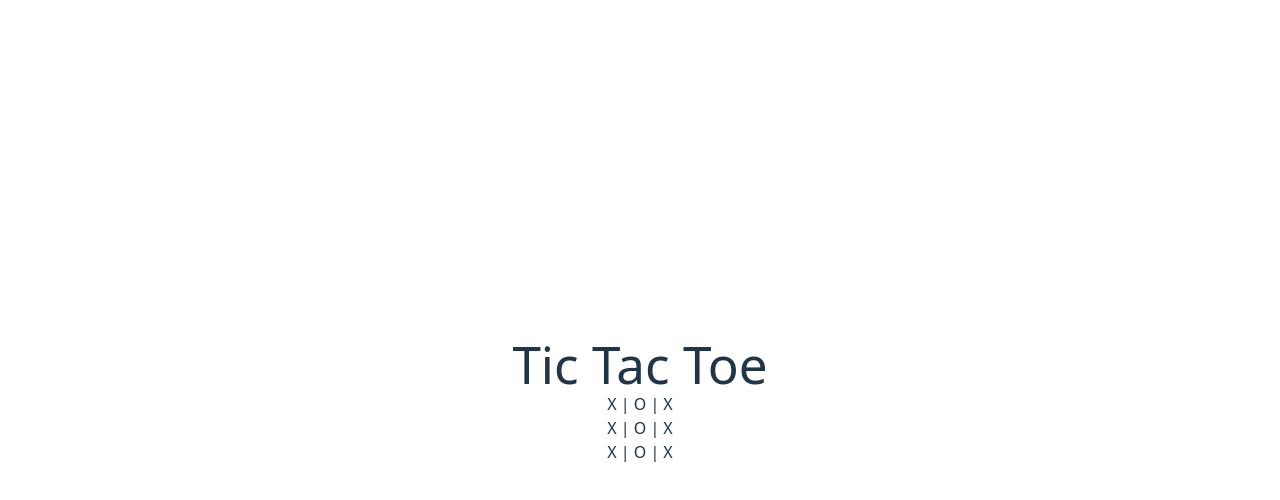
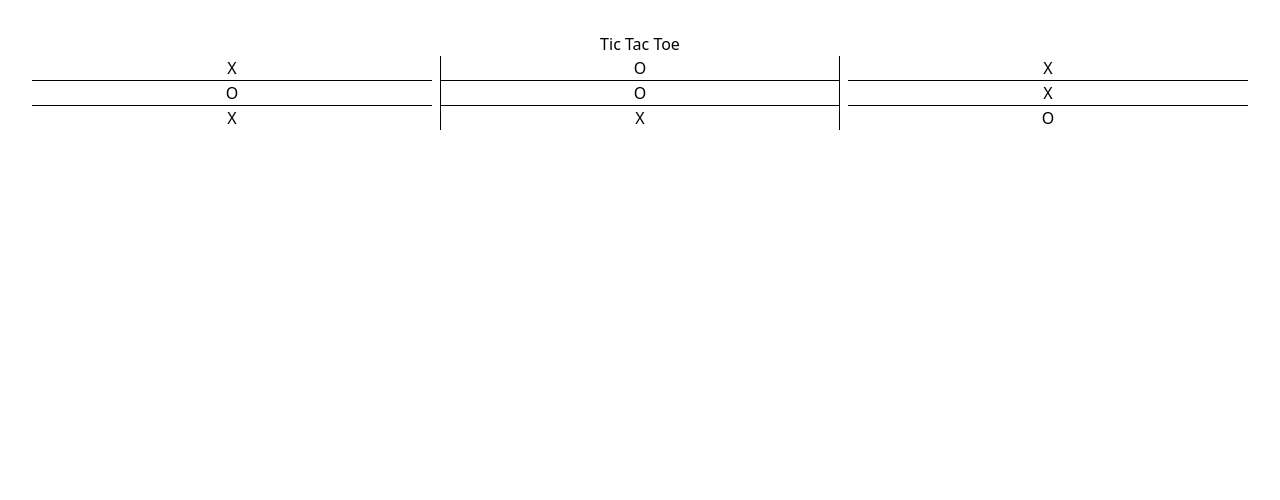
Before and after one commit to melbermawy/tic-tac-toe-fa25, a React (Vite) app in the folder react/: page / in a window 1280 px wide. Shown: the top 500 px of the page. Built offline with nearby package versions, Linux system fonts and the light colour scheme.

Commit message:
updated static structure

```diff
--- a/react/package.json
+++ b/react/package.json
@@ -20,10 +20,12 @@
     "@types/react": "^19.1.13",
     "@types/react-dom": "^19.1.9",
     "@vitejs/plugin-react-swc": "^4.1.0",
+    "autoprefixer": "^10.4.21",
     "eslint": "^9.36.0",
     "eslint-plugin-react-hooks": "^5.2.0",
     "eslint-plugin-react-refresh": "^0.4.20",
     "globals": "^16.4.0",
+    "postcss": "^8.5.6",
     "typescript": "~5.8.3",
     "typescript-eslint": "^8.44.0",
     "vite": "^7.1.7"
--- a/react/src/App.tsx
+++ b/react/src/App.tsx
@@ -2,16 +2,39 @@ import { useState } from 'react'
 import reactLogo from './assets/react.svg'
 import viteLogo from '/vite.svg'
 import './App.css'
+import type { GameState, Player } from "./tictactoe";
+import { makeMove } from './tictactoe';
+const initialGameState: GameState = {
+  currentPlayer: "X",
+  winner: undefined,
+  board:[["X", "O", "X"], ["O", "O", "X"], ["X", "X", "O"]]
+}
+
 
 function App() {
-  const [count, setCount] = useState(0)
+  const [gameState, setGameState] = useState<GameState>(initialGameState)
 
   return(
     <>
     <h1>Tic Tac Toe</h1>
-    <div>X  |  O  | X</div>
-    <div>X  |  O  | X</div>
-    <div>X  |  O  | X</div>
+
+    <div className='grid grid-cols-3 gap-2'>
+      <button>{gameState.board[0][0]}</button>
+      <button className='border-l border-r'>{gameState.board[0][1]}</button>
+      <button>{gameState.board[0][2]}</button>
+    </div>
+
+    <div className='grid grid-cols-3 gap-2'>
+      <button className='border-t'>{gameState.board[1][0]}</button>
+      <button className='border-t border-l border-r'>{gameState.board[1][1]}</button>
+      <button className='border-t'>{gameState.board[1][2]}</button>
+    </div>
+
+    <div className='grid grid-cols-3 gap-2'>
+      <button className='border-t'>{gameState.board[2][0]}</button>
+      <button className='border-t border-l border-r'>{gameState.board[2][1]}</button>
+      <button className='border-t'>{gameState.board[2][2]}</button>
+    </div>
     </>
   )
 
--- a/react/src/index.css
+++ b/react/src/index.css
@@ -1,69 +1 @@
 @import "tailwindcss";
-:root {
-  font-family: system-ui, Avenir, Helvetica, Arial, sans-serif;
-  line-height: 1.5;
-  font-weight: 400;
-
-  color-scheme: light dark;
-  color: rgba(255, 255, 255, 0.87);
-  background-color: #242424;
-
-  font-synthesis: none;
-  text-rendering: optimizeLegibility;
-  -webkit-font-smoothing: antialiased;
-  -moz-osx-font-smoothing: grayscale;
-}
-
-a {
-  font-weight: 500;
-  color: #646cff;
-  text-decoration: inherit;
-}
-a:hover {
-  color: #535bf2;
-}
-
-body {
-  margin: 0;
-  display: flex;
-  place-items: center;
-  min-width: 320px;
-  min-height: 100vh;
-}
-
-h1 {
-  font-size: 3.2em;
-  line-height: 1.1;
-}
-
-button {
-  border-radius: 8px;
-  border: 1px solid transparent;
-  padding: 0.6em 1.2em;
-  font-size: 1em;
-  font-weight: 500;
-  font-family: inherit;
-  background-color: #1a1a1a;
-  cursor: pointer;
-  transition: border-color 0.25s;
-}
-button:hover {
-  border-color: #646cff;
-}
-button:focus,
-button:focus-visible {
-  outline: 4px auto -webkit-focus-ring-color;
-}
-
-@media (prefers-color-scheme: light) {
-  :root {
-    color: #213547;
-    background-color: #ffffff;
-  }
-  a:hover {
-    color: #747bff;
-  }
-  button {
-    background-color: #f9f9f9;
-  }
-}
--- /dev/null
+++ b/react/src/tictactoe.ts
@@ -0,0 +1,17 @@
+type Player = "O" | "X"
+type Cell = Player | undefined
+type GameState = {
+    currentPlayer: Player;
+    winner: Player | undefined;
+    board: Cell[][]
+}
+
+function makeMove(gameState: GameState, row: number, col: number): GameState {
+    const newState = structuredClone(gameState)
+    newState.board[row][col] = gameState.currentPlayer
+    newState.currentPlayer = (gameState.currentPlayer === "X") ? "O" : "X"
+    return newState
+}
+
+export type {Player, Cell, GameState}
+export { makeMove }
```
Also changed, not shown: 1 other file (tests, documents, lock files or other folders).
